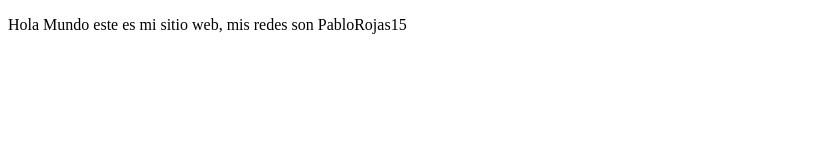
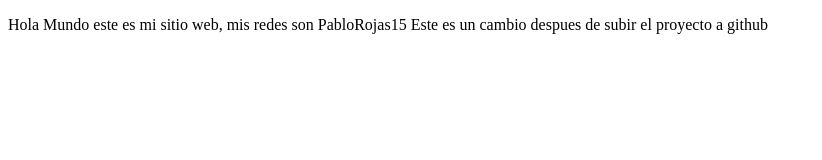
Before and after one commit to PabloRojas15/proyectoDemoCursoPrework, a plain HTML site: page index.html in a window 1280 px wide. Shown: the whole page, without its empty margins (0-822 px from the left). Drawn offline with Linux system fonts and the light colour scheme.

Commit message:
Primeros cambios al archivo

```diff
--- a/index.html
+++ b/index.html
@@ -9,6 +9,7 @@
 <body>
     <p>
         Hola Mundo este es mi sitio web, mis redes son PabloRojas15
+        Este es un cambio despues de subir el proyecto a github
     </p>
 </body>
 </html>
```
